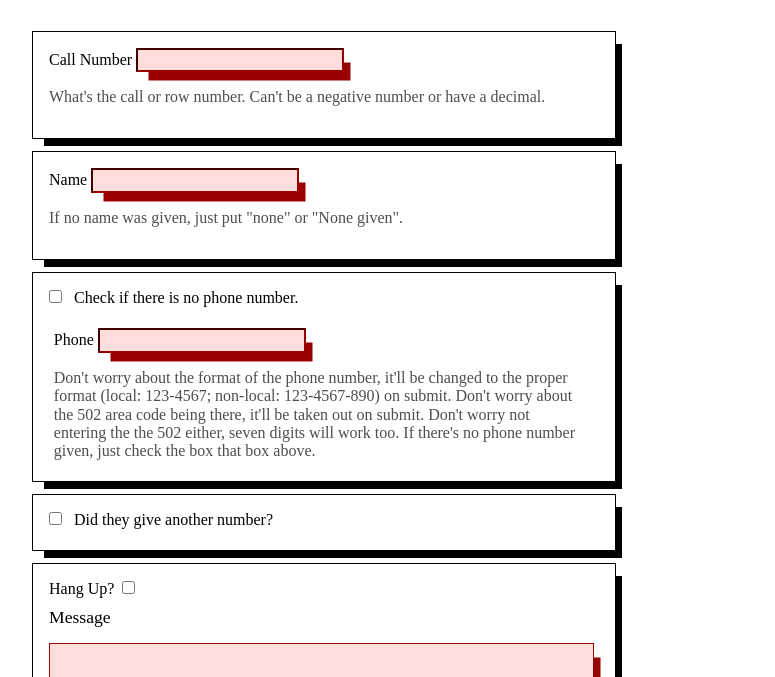
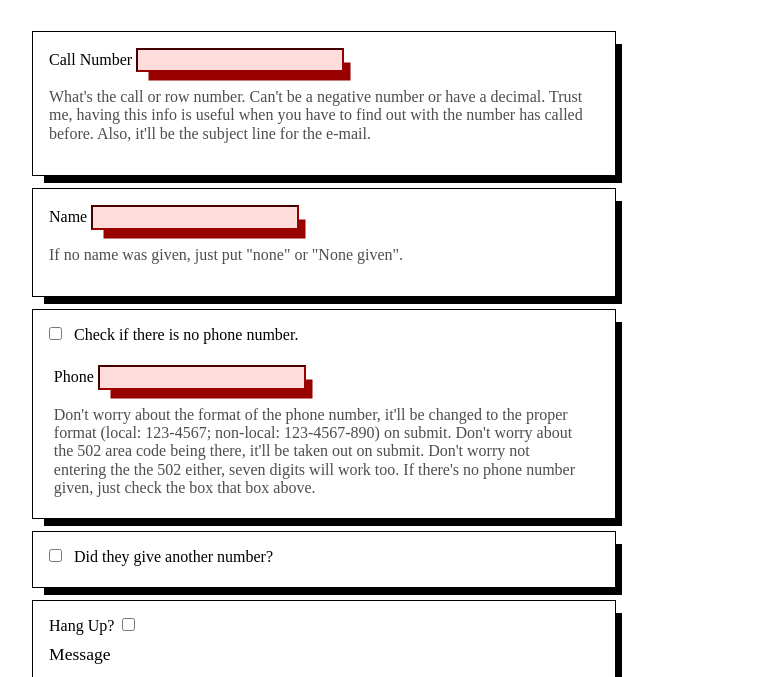
Before and after one commit to lukerollins/transcriber-aide, a plain HTML site: page index.html in a window 1280 px wide. Shown: the part 61-738 px from the top of the page, without its empty margins (12-787 px from the left). Drawn offline with Linux system fonts and the light colour scheme.

Commit message:
Added a sentence or two to the call number instructions section. Hope it's helpful.

```diff
--- a/index.html
+++ b/index.html
@@ -20,7 +20,7 @@
                         <span>Call Number</span>
                         <input type="text" id="rowAndSubject" name="rowAndSubject" required="required" class="temp">
                         <!--<span class="error"></span>-->
-                        <p class="instruct" id="rowAndSubjectError">What's the call or row number. Can't be a negative number or have a decimal.</p>
+                        <p class="instruct" id="rowAndSubjectError">What's the call or row number. Can't be a negative number or have a decimal. Trust me, having this info is useful when you have to find out with the number has called before. Also, it'll be the subject line for the e-mail.</p>
                     </label>
                 </div>
                     <div class="inputs">
```
